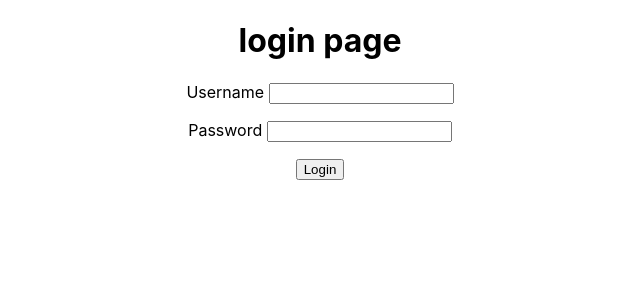
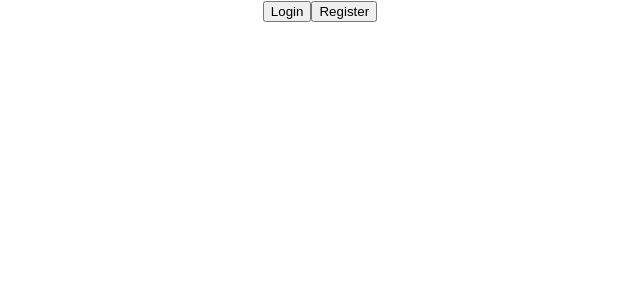
Before and after one commit to sagarbhandari-0522/djangoassignment1-frontend, a React (Create React App) app: page / in a window 1280 px wide. Shown: the top 300 px of the page, without its empty margins (320-960 px from the left). Built offline with nearby package versions, Linux system fonts and the light colour scheme.

Commit message:
feature: create a register feature for user registration

```diff
--- a/src/App.js
+++ b/src/App.js
@@ -4,12 +4,13 @@ import {Routes, Route} from "react-router";
 import Login from "./components/Login";
 import Dashboard from "./components/Dashboard";
 import Logout from "./components/Logout";
+import Home from "./components/Home";
 
 function App() {
 return (
     <div className="App">
          <Routes>
-              <Route path="/" element={<Login/>}/>
+              <Route path="/" element={<Home/>}/>
               <Route path="/login" element={<Login/>}/>
               <Route path="/dashboard" element={<Dashboard />} />
               <Route path="/logout" element={<Logout/>}/>
--- /dev/null
+++ b/src/components/Home.js
@@ -0,0 +1,31 @@
+import React, { useState } from 'react';
+import Login from "./Login";
+import Register from "./Register";
+
+function Home(props) {
+    const [showLogin, setShowLogin] = useState(false);
+    const [showRegister, setShowRegister] = useState(false);
+
+    const handleLoginClick = () => {
+        setShowLogin(true);
+        setShowRegister(false);
+    };
+
+    const handleRegisterClick = () => {
+        setShowLogin(false);
+        setShowRegister(true);
+    };
+
+    return (
+        <div>
+            <div>
+                <button onClick={handleLoginClick}>Login</button>
+                <button onClick={handleRegisterClick}>Register</button>
+            </div>
+            {showLogin && <Login />}
+            {showRegister && <Register />}
+        </div>
+    );
+}
+
+export default Home;
--- a/src/components/Login.js
+++ b/src/components/Login.js
@@ -17,6 +17,10 @@ function Login(props) {
         setPassword(e.target.value)
     }
     function login(){
+         if ( !username || !password) {
+            alert("Please fill out all fields.");
+            return;
+        }
         let data = JSON.stringify({
           "username": username,
           "password": password
@@ -49,8 +53,8 @@ function Login(props) {
     return (
         <div>
             <h1>login page</h1>
-            <p>Username <input id={"username"} type={'text'} onChange={usernameHandler}/></p>
-            <p>Password <input id={"password"} type={'password'} onChange={passwordHandler}/></p>
+            <p>Username <input id={"username"} type={'text'}  required={true} onChange={usernameHandler}/></p>
+            <p>Password <input id={"password"} type={'password'}  required={true} onChange={passwordHandler}/></p>
             <p>
                 <button id={"loginbtn"} onClick={login}>Login</button>
             </p>
--- a/src/components/Logout.js
+++ b/src/components/Logout.js
@@ -27,7 +27,7 @@ function Logout(props) {
         .then((response) => {
           console.log(JSON.stringify(response.data));
            localStorage.removeItem('token');
-           navigate('/login');
+           navigate('/');
 
         })
         .catch((error) => {
--- /dev/null
+++ b/src/components/Register.js
@@ -0,0 +1,99 @@
+import React, {useState} from 'react';
+import axios from "axios";
+import {useNavigate} from "react-router";
+
+function Register(props) {
+    const [firstname, setFirstname] = useState("");
+    const [lastname, setLastname] = useState("");
+    const [username, setUsername] = useState("");
+    const [password, setPassword] = useState("");
+    const [email, setEmail] = useState("");
+    const [password_confirmation, setPassword_confirmation] = useState("");
+    const navigate=useNavigate();
+    function firstnameHandler(e) {
+        setFirstname(e.target.value)
+    }
+    function lastnameHandler(e) {
+        setLastname(e.target.value)
+    }
+    function usernameHandler(e) {
+        setUsername(e.target.value)
+    }
+    function passwordHandler(e) {
+        setPassword(e.target.value)
+    }
+    function emailHandler(e) {
+        setEmail(e.target.value);
+    }
+    function password_confirmationHandler(e) {
+        setPassword_confirmation(e.target.value)
+    }
+    function validateEmail(email) {
+        // Simple email validation regex
+        const regex = /^[^\s@]+@[^\s@]+\.[^\s@]+$/;
+        if (!email || !regex.test(email)) {
+            alert("Please enter a valid email address.");
+        }
+    }
+    function register() {
+         if (!firstname || !lastname || !username || !password || !email || !password_confirmation) {
+            alert("Please fill out all fields.");
+            return;
+        }
+         if (password !== password_confirmation) {
+            alert("Passwords do not match.");
+            return;
+        }
+         if(password.length < 6){
+            alert("Password must be at least 6 characters long.");
+            return;
+        }
+
+        let data = JSON.stringify({
+            "first_name": firstname,
+            "last_name": lastname,
+            "username": username,
+            "password": password,
+            "email": email,
+            "password_confirmation": password_confirmation
+        });
+        let config = {
+            method: 'post',
+            maxBodyLength: Infinity,
+            url: 'http://127.0.0.1:8000//api/users/register/',
+            headers: {
+                'Content-Type': 'application/json'
+            },
+            data: data
+        };
+
+        axios.request(config)
+            .then((response) => {
+                console.log(JSON.stringify(response.data));
+                navigate('/login');
+            })
+            .catch((error) => {
+                console.log(error);
+                navigate('/');
+            });
+
+    }
+
+    return (
+        <div>
+            <h1>Register</h1>
+            <p>Username <input id={"username"} type={'text'} onChange={usernameHandler}/></p>
+            <p>Email <input id={"email"} type={'email'} onChange={emailHandler}/></p>
+            <p>First Name <input id={"firstname"} type={'text'} onChange={firstnameHandler}/></p>
+            <p>Last Name <input id={"lastname"} type={'text'} onChange={lastnameHandler}/></p>
+            <p>Password <input id={"password"} type={'password'} onChange={passwordHandler}/></p>
+            <p>Password Confirmation <input id={"password_confirmation"} type={'password'} onChange={password_confirmationHandler}/></p>
+            <p>
+                <button id={"registerbtn"} onClick={register}>Register</button>
+            </p>
+
+        </div>
+    );
+}
+
+export default Register;
```
